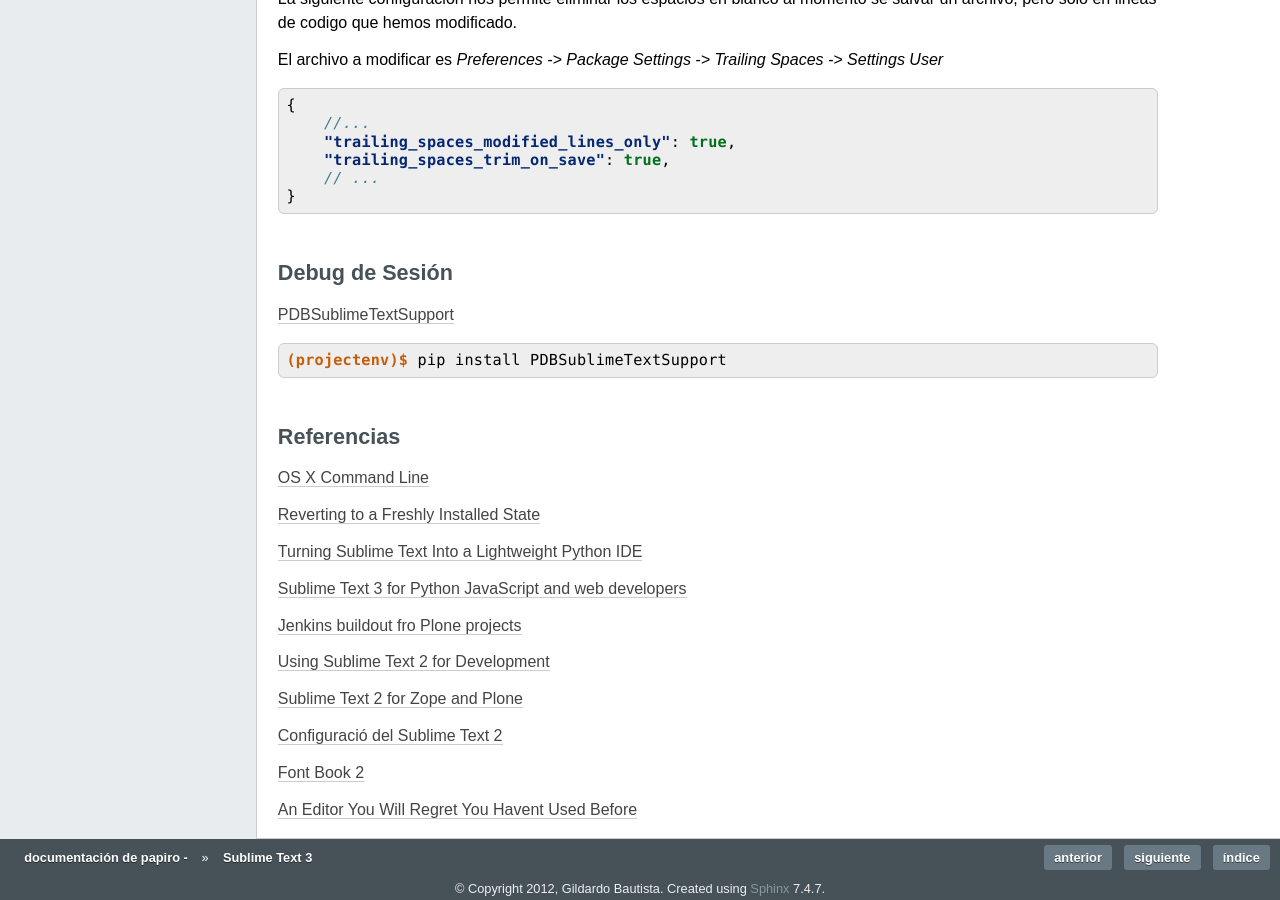
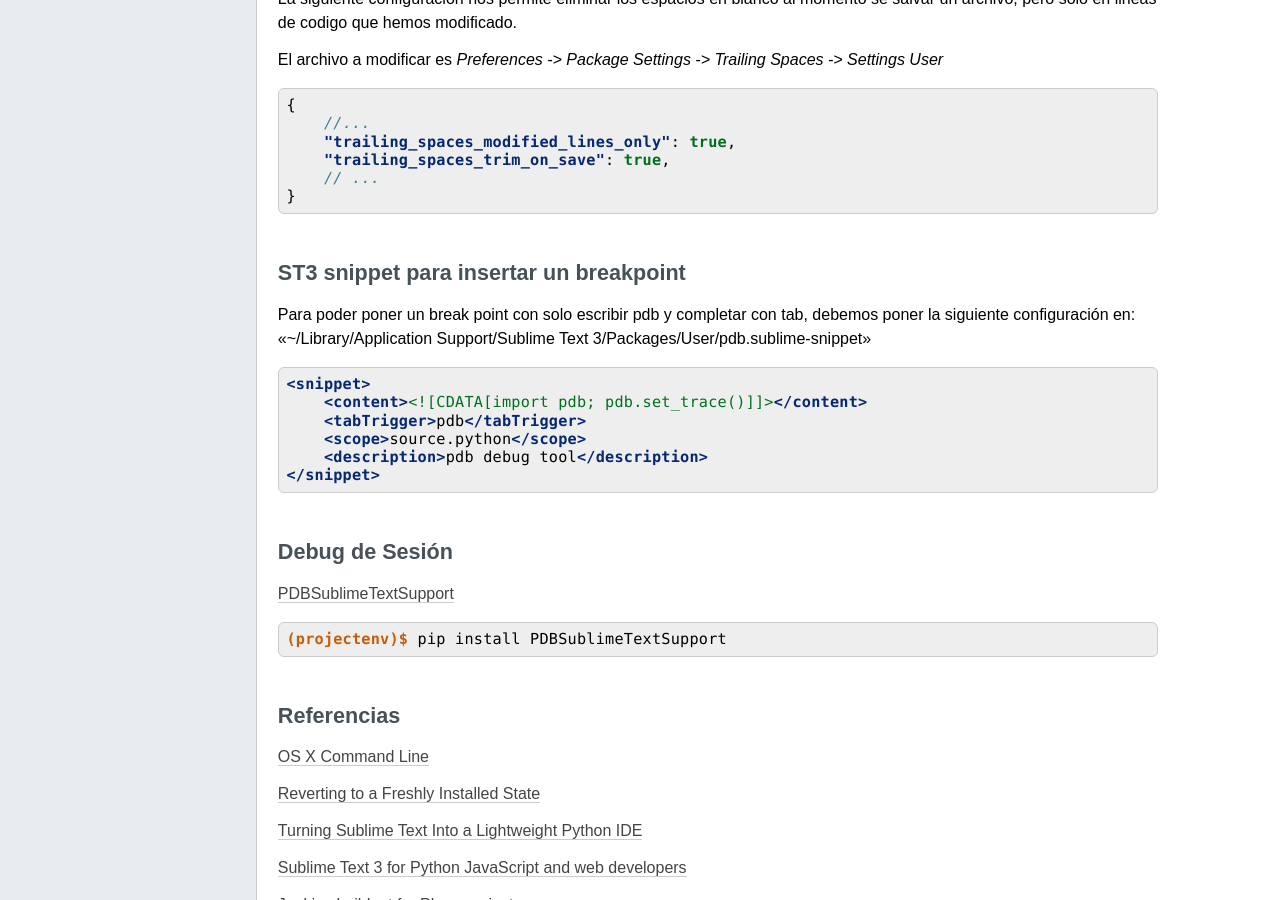
Before and after one commit to gil-cano/papiro, a Sphinx documentation site: the page built from source/sublimeText3.rst, in a window 1280 px wide and 900 px high, scrolled down 4410 px. Built offline with Sphinx 7.4.7, drawn with Linux system fonts in a browser that asks for light colours; the version number could not be read and is left out; some of the changed text lies outside the part shown.

Commit message:
add pdb  snippet

```diff
--- a/source/sublimeText3.rst
+++ b/source/sublimeText3.rst
@@ -252,6 +252,23 @@
         // ...
     }
 
+ST3 snippet para insertar un breakpoint
+-----------------------------------------
+
+Para poder poner un break point con solo escribir pdb y completar con tab,
+debemos poner la siguiente configuración en:
+"~/Library/Application Support/Sublime Text 3/Packages/User/pdb.sublime-snippet"
+
+.. code-block:: xml
+
+    <snippet>
+        <content><![CDATA[import pdb; pdb.set_trace()]]></content>
+        <tabTrigger>pdb</tabTrigger>
+        <scope>source.python</scope>
+        <description>pdb debug tool</description>
+    </snippet>
+
+
 Debug de Sesión
 ---------------
 `PDBSublimeTextSupport <https://pypi.python.org/pypi/PdbSublimeTextSupport>`_
@@ -273,18 +290,3 @@
 `Sublime Text 3 for Python JavaScript and web developers <http://opensourcehacker.com/2014/03/10/sublime-text-3-for-python-javascript-and-web-developers>`_
 
 `Jenkins buildout fro Plone projects <https://buildoutjenkins.readthedocs.org/en/latest/index.html>`_
-
-
-
-`Using Sublime Text 2 for Development <http://www.rockettheme.com/magazine/1319-using-sublime-text-2-for-development>`_
-
-
-`Sublime Text 2 for Zope and Plone <http://www.martinaspeli.net/articles/sublime-text-2-for-zope-and-plone>`_
-
-`Configuració del Sublime Text 2 <http://documentacio.readthedocs.org/en/latest/howto/sublimetext2.html>`_
-
-
-`Font Book 2 <http://docs.info.apple.com/article.html?path=FontBook/2.0/en/fb680.html>`_
-
-
-`An Editor You Will Regret You Havent Used Before <http://o2js.com/2011/10/29/fell-in-love-with-sublime-text-2/>`_
```
